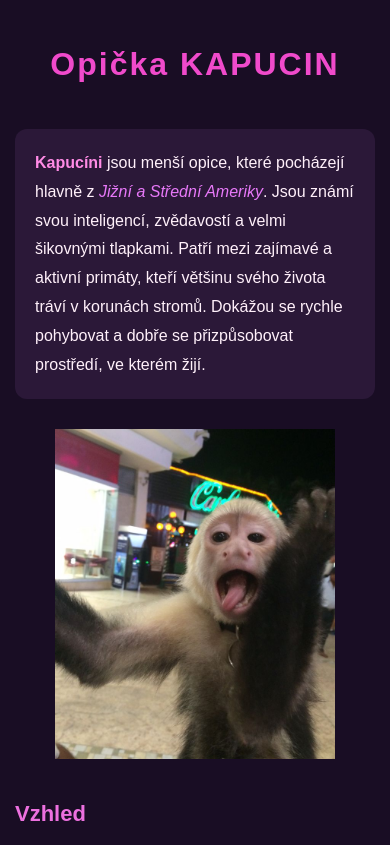
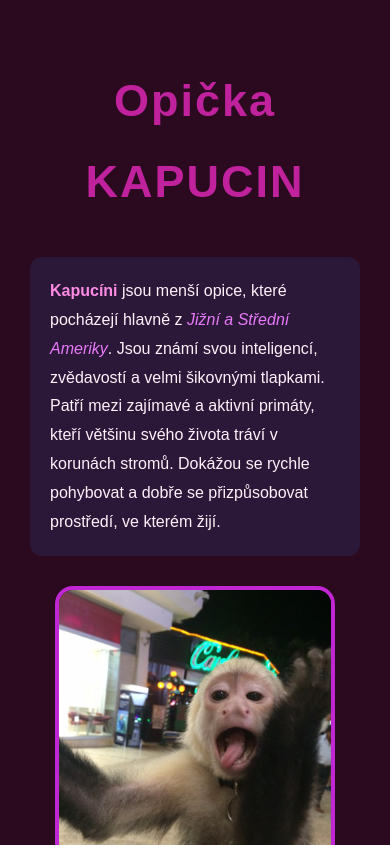
Before and after one commit to lanyitereza/semestrialnipraceapp3.B, a plain HTML site: page index.html in a window 390 px wide. Shown: the top 845 px of the page. Drawn offline with Linux system fonts and the light colour scheme.

Commit message:
Add files via upload

```diff
--- a/styles.css
+++ b/styles.css
@@ -5,37 +5,31 @@
 
 body {
     font-family: Arial, sans-serif;
-    background-color: #190d24;
+    background-color: #2b091f;
     color: #fff0fa;
     margin: 0;
     padding: 30px;
     line-height: 1.8;
 }
 
-/* HLAVNI NADPIS */
-
 h1 {
     text-align: center;
-    color: #f04acb;
+    color: #c0229e;
     font-size: 45px;
     letter-spacing: 2px;
     margin-bottom: 35px;
 }
 
-/* OBRÁZEK */
 
 img {
     display: block;
     width: 280px;
     height: 330px;
     object-fit: cover;
+    border-radius: 18px;
     margin: 30px auto;
-    border: none;
-    border-radius: 0;
-    box-shadow: none;
+    border: 4px solid #c026d3;
 }
-
-/* NADPISY */
 
 h2 {
     color: #ed70df;
@@ -44,8 +38,6 @@ h2 {
     padding-bottom: 8px;
 }
 
-/* ODSTAVCE */
-
 p {
     background-color: #2b1838;
     padding: 20px;
@@ -53,8 +45,6 @@ p {
     font-size: 16px;
     margin-bottom: 20px;
 }
-
-/* ZVYRAZNENY TEXT */
 
 strong {
     color: #ff8be5;
@@ -71,8 +61,6 @@ mark {
     border-radius: 4px;
 }
 
-/* ODKAZY */
-
 a {
     color: #f472d0;
     text-decoration: none;
@@ -83,23 +71,9 @@ a:hover {
     color: #ffb1ed;
     text-decoration: underline;
 }
-
-/* MOBILNI TELEFONY */
-
-@media (max-width: 600px) {
-    body {
-        padding: 15px;
-    }
-
-    h1 {
-        font-size: 32px;
-    }
-
-    h2 {
-        font-size: 22px;
-    }
-
-    img {
-        max-width: 100%;
-    }
+hr {
+    border: none;
+    height: 2px;
+    background-color: #762b83;
+    margin: 40px 0;
 }
```
